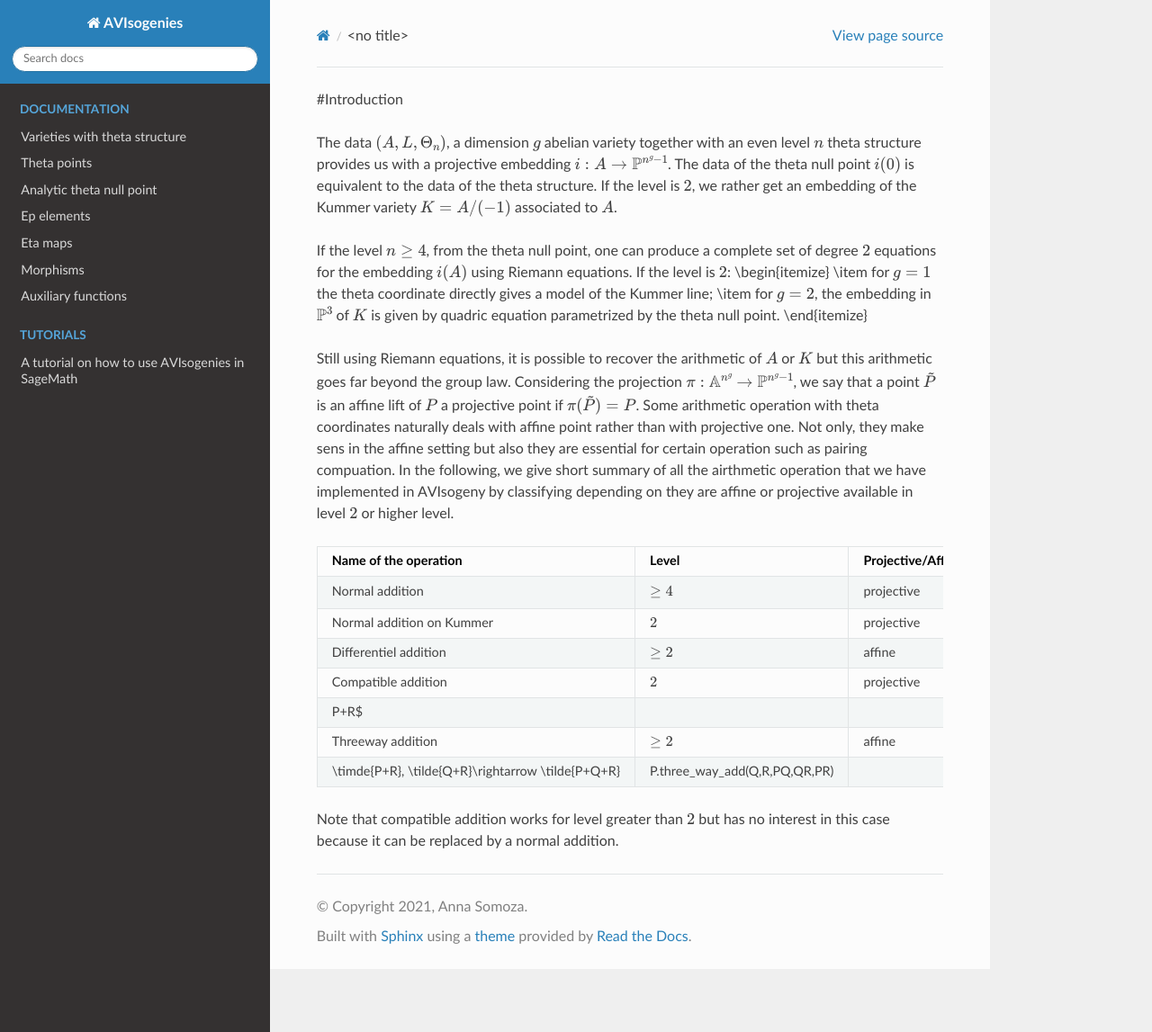
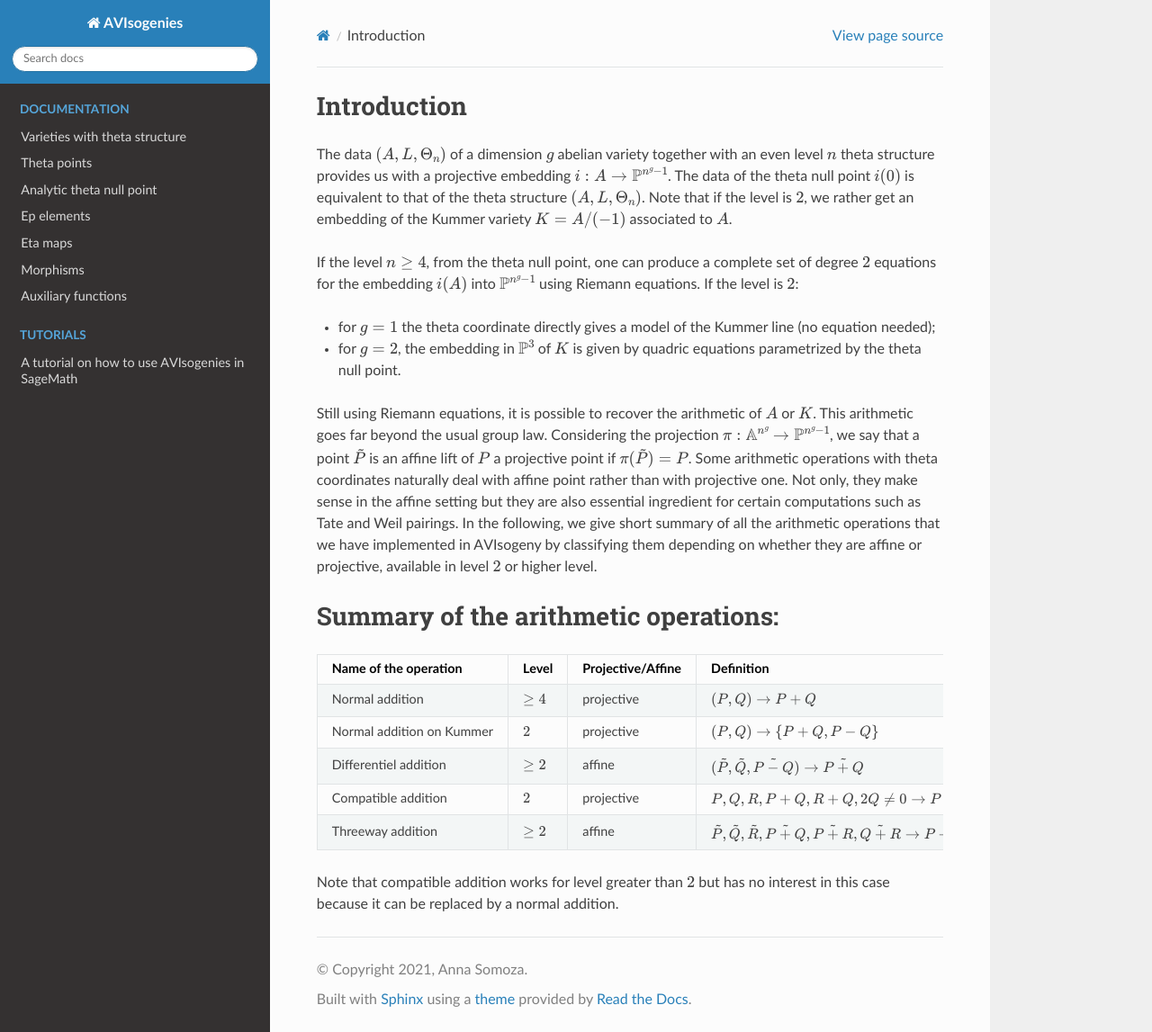
Before and after one commit to anna-somoza/thetAV, a Sphinx documentation site: the page built from docs/source/arithmetic.md, in a window 1280 px wide and 1147 px high. Shown: the whole window at 90% size. Built offline with Sphinx 7.4.7 and the Read the Docs theme 2.0.0, drawn with Linux system fonts in a browser that asks for light colours; the version number could not be read and is left out.

Commit message:
improved documentation of arithmetic

```diff
--- a/docs/source/arithmetic.md
+++ b/docs/source/arithmetic.md
@@ -1,40 +1,37 @@
-#Introduction
+# Introduction
 
-The data $(A, L, \Theta_n)$, a dimension $g$ abelian variety together with an even level $n$ theta
-structure provides us with a projective embedding $i : A \rightarrow \mathbb{P}^{n^g-1}$. The data
-of the theta null point $i(0)$ is equivalent to the data of the theta structure.
-If the level is $2$, we rather get an embedding of the Kummer variety $K=A/(-1)$ associated to $A$.
+The data $(A, L, \Theta_n)$ of a dimension $g$ abelian variety together with an even level
+$n$ theta structure provides us with a projective embedding $i : A \rightarrow
+\mathbb{P}^{n^g-1}$. The data of the theta null point $i(0)$ is equivalent to that of the
+theta structure $(A, L, \Theta_n)$. Note that if the level is $2$, we rather get an
+embedding of the Kummer variety $K=A/(-1)$ associated to $A$.
 
 If the level $n \geq 4$, from the theta null point, one can produce a complete set of
-degree $2$ equations for the embedding $i(A)$ using Riemann equations. If the level is
+degree $2$ equations for the embedding $i(A)$ into $\mathbb{P}^{n^g-1}$ using Riemann equations. If the level is
 $2$:
-\begin{itemize}
-\item
-for $g=1$ the theta coordinate directly gives a model of the Kummer line;
-\item for $g=2$, the embedding in $\mathbb{P}^3$ of $K$ is given by quadric equation
-parametrized by the theta null point.
-\end{itemize}
+- for $g=1$ the theta coordinate directly gives a model of the Kummer line (no equation
+  needed);
+- for $g=2$, the embedding in $\mathbb{P}^3$ of $K$ is given by quadric equations parametrized by the theta null point.
 
-Still using Riemann equations, it is possible to recover the arithmetic of $A$ or $K$ but
-this arithmetic goes far beyond the group law. Considering the projection
+Still using Riemann equations, it is possible to recover the arithmetic of $A$ or $K$.
+This arithmetic goes far beyond the usual group law. Considering the projection
 $\pi : \mathbb{A}^{n^g} \rightarrow \mathbb{P}^{n^g-1}$, we say that a point $\tilde{P}$ is an
-affine lift of $P$ a projective point if $\pi(\tilde{P})=P$. Some arithmetic operation
-with theta coordinates naturally deals with affine point rather than with projective one.
-Not only, they make sens in the affine setting but also they are essential for certain
-operation such as pairing compuation. In the following, we give short summary of all the
-airthmetic operation that we have implemented in AVIsogeny by classifying depending on
-they are affine or projective available in level $2$ or higher level.
+affine lift of $P$ a projective point if $\pi(\tilde{P})=P$. Some arithmetic operations
+with theta coordinates naturally deal with affine point rather than with projective one.
+Not only, they make sense in the affine setting but they are also essential ingredient for certain
+computations such as Tate and Weil pairings. In the following, we give short summary of all the
+arithmetic operations that we have implemented in AVIsogeny by classifying them depending on
+whether they are affine or projective, available in level $2$ or higher level.
 
+# Summary of the arithmetic operations:
 
 |Name of the operation| Level|Projective/Affine|Definition|AVIsogeny method|
 |:---|:---|:---|:---|:---|
 |Normal addition| $\geq 4$|projective| $(P,Q) \rightarrow P +Q$ | P+Q|
-|Normal addition on Kummer| $2$ | projective| $(P,Q) \rightarrow \{P+Q, P-Q\}| P+Q|
-|Differentiel addition| $\geq 2$ | affine| $(\tilde{P},\tilde{Q}, \tilde{P-Q})\righrarrow \tilde{P+Q} | P.diff_add(Q, PmQ)|
-|Compatible addition| $2$ | projective | $P,Q,R, P+Q, R+Q, 2Q \ne 0  \rightarrow
-P+R$| |
-|Threeway addition| $\geq 2$| affine | $\tilde{P}, \tilde{Q}, \tilde{R}, \tilde{P+Q},
-\timde{P+R}, \tilde{Q+R}\rightarrow \tilde{P+Q+R} | P.three_way_add(Q,R,PQ,QR,PR) |
+|Normal addition on Kummer| $2$ | projective| $(P,Q) \rightarrow \{P+Q, P-Q\}$ | P+Q|
+|Differentiel addition| $\geq 2$ | affine| $(\tilde{P},\tilde{Q}, \tilde{P-Q})\rightarrow \tilde{P+Q}$ | P.diff_add(Q, PmQ)|
+|Compatible addition| $2$ | projective | $P,Q,R, P+Q, R+Q, 2Q \ne 0  \rightarrow P+R$| |
+|Threeway addition| $\geq 2$| affine | $\tilde{P}, \tilde{Q}, \tilde{R}, \tilde{P+Q}, \tilde{P+R}, \tilde{Q+R} \rightarrow \tilde{P+Q+R}$ | P.three_way_add(Q,R,PQ,QR,PR) |
 
 Note that compatible addition works for level greater than $2$ but has no interest in this case because
 it can be replaced by a normal addition.
```
